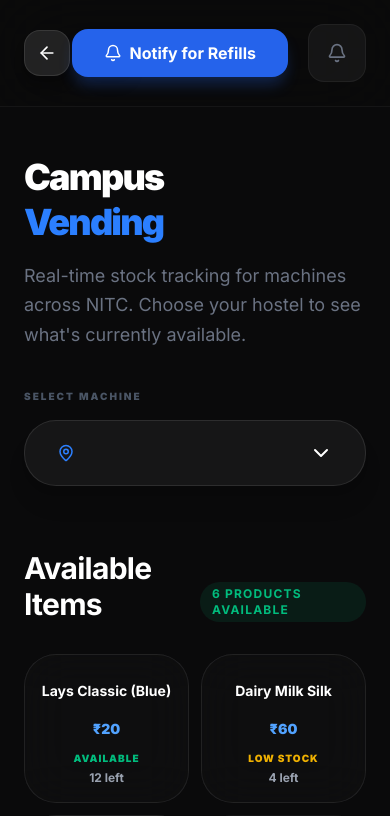
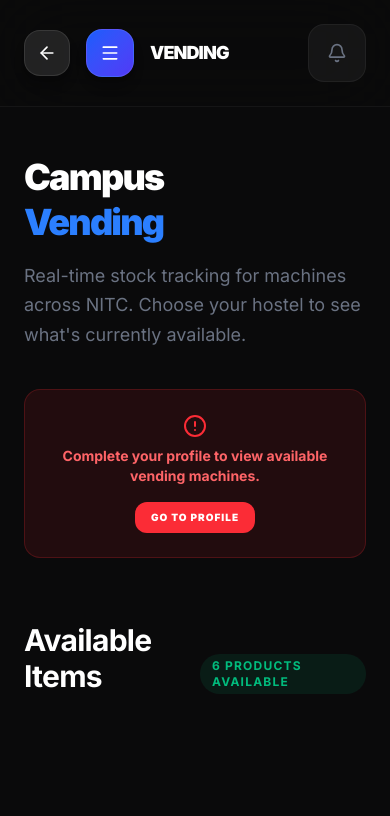
Before and after one commit to Swafvan-Shafi/nestc-frontend, a Next.js app: page /vending in a window 390 px wide. Shown: the top 816 px of the page. Built offline with nearby package versions, Linux system fonts and the light colour scheme.

Commit message:
style: finalize vending mobile grid, gender filtering, and marketplace request routing

```diff
--- a/src/app/marketplace/requests/page.tsx
+++ b/src/app/marketplace/requests/page.tsx
@@ -97,9 +97,8 @@ export default function RequestListPage() {
                 className={`glass-card relative group overflow-hidden flex flex-col transition-all border-white/5 hover:border-emerald-500/30 ${listing.is_urgent ? 'ring-1 ring-red-500/50' : ''}`}
               >
                 {listing.is_urgent && (
-                  <div className="absolute top-4 right-4 z-10 px-3 py-1 bg-red-500/90 text-white text-[10px] font-black uppercase tracking-widest rounded-full shadow-lg shadow-red-500/50 flex items-center gap-1 backdrop-blur-md border border-red-400">
-                    <AlertCircle size={12} />
-                    Urgent
+                  <div className="absolute top-3 right-3 z-10 px-2 py-1 bg-red-500 text-white text-[8px] font-black uppercase tracking-widest rounded-full shadow-lg shadow-red-500/30 flex items-center justify-center">
+                    URGENT
                   </div>
                 )}
 
@@ -117,6 +116,9 @@ export default function RequestListPage() {
                     <div>
                       <p className="text-[10px] text-gray-500 uppercase font-black tracking-widest">Requester</p>
                       <p className="text-sm font-bold text-white">{listing.seller_name || 'Anonymous Student'}</p>
+                      {listing.seller_hostel && (
+                        <p className="text-[10px] text-emerald-500 font-bold tracking-wider mt-0.5">{listing.seller_hostel}</p>
+                      )}
                     </div>
                   </div>
 
@@ -129,9 +131,9 @@ export default function RequestListPage() {
                     {currentUser?.id !== listing.seller_id ? (
                       <button
                         onClick={() => router.push(`/chat?sellerId=${listing.seller_id}&listingId=${listing.id}`)}
-                        className="px-4 py-3 flex items-center gap-2 text-xs font-bold uppercase tracking-widest bg-white/5 rounded-xl transition-all hover:bg-emerald-600 text-emerald-500 hover:text-white"
+                        className="p-3 bg-white/5 rounded-xl transition-all hover:bg-emerald-600 text-emerald-500 hover:text-white"
                       >
-                         I have this
+                         <MessageCircle size={22} />
                       </button>
                     ) : (
                       <Link href="/marketplace/my-listings" className="text-[9px] font-black uppercase text-emerald-500 tracking-widest hover:underline transition-all">Manage</Link>
--- a/src/app/vending/page.tsx
+++ b/src/app/vending/page.tsx
@@ -43,8 +43,16 @@ export default function VendingPage() {
     if (savedUser) {
       const parsedUser = JSON.parse(savedUser);
       setUser(parsedUser);
-      setFilteredHostels(allHostels);
-      setSelectedHostelId(allHostels[0]?.id || '');
+      const gender = (parsedUser.gender || '').toLowerCase();
+      if (!gender && parsedUser.role !== 'admin') {
+        setFilteredHostels([]);
+      } else {
+        const visible = parsedUser.role === 'admin'
+          ? allHostels
+          : allHostels.filter(h => h.gender === 'both' || h.gender === gender);
+        setFilteredHostels(visible);
+        setSelectedHostelId(visible[0]?.id || '');
+      }
     }
   }, []);
 
@@ -59,24 +67,17 @@ export default function VendingPage() {
         title="Vending"
         subtitle="Live Machine Status"
         action={
-          <div className="flex gap-4">
+          <>
             {user?.role === 'admin' && (
               <Link
                 href="/vending/refill"
-                className="btn-outline flex items-center gap-2 border-yellow-500/30 text-yellow-500 hover:bg-yellow-500/10"
+                className="btn-outline flex items-center gap-2 border-yellow-500/30 text-yellow-500 hover:bg-yellow-500/10 text-xs px-3 py-2"
               >
-                <Wrench size={18} />
+                <Wrench size={14} />
                 Refill Panel
               </Link>
             )}
-            <button
-              onClick={() => setSubscribed(!subscribed)}
-              className={`btn-primary flex items-center gap-2 ${subscribed ? 'bg-emerald-600 shadow-emerald-600/20' : ''}`}
-            >
-              <Bell size={18} />
-              {subscribed ? `Subscribed to ${selectedHostelId}` : 'Notify for Refills'}
-            </button>
-          </div>
+          </>
         }
       />
 
@@ -96,7 +97,13 @@ export default function VendingPage() {
           </motion.div>
 
           <div className="flex flex-col md:flex-row gap-8 items-start md:items-end">
-            {/* Hostel Dropdown */}
+            {filteredHostels.length === 0 ? (
+              <div className="w-full p-6 bg-red-500/10 border border-red-500/20 rounded-2xl text-center">
+                <AlertCircle size={24} className="mx-auto text-red-500 mb-2" />
+                <p className="text-red-400 font-bold text-sm">Complete your profile to view available vending machines.</p>
+                <Link href="/profile" className="inline-block mt-4 text-[10px] uppercase font-black tracking-widest text-white bg-red-500 px-4 py-2 rounded-xl">Go to Profile</Link>
+              </div>
+            ) : (
               <div className="relative w-full md:w-96 z-50">
                 <label className="text-[10px] font-black text-gray-600 uppercase tracking-[0.2em] mb-4 block">Select Machine</label>
                 <button
@@ -134,6 +141,7 @@ export default function VendingPage() {
                   )}
                 </AnimatePresence>
               </div>
+            )}
           </div>
         </section>
 
@@ -142,26 +150,33 @@ export default function VendingPage() {
              <h2 className="text-3xl font-bold text-white tracking-tight">Available Items</h2>
              <span className="text-xs font-bold text-emerald-500 uppercase tracking-widest bg-emerald-500/10 px-3 py-1 rounded-full">{availableItems.length} Products Available</span>
           </div>
-          <div className="grid grid-cols-2 sm:grid-cols-3 lg:grid-cols-4 xl:grid-cols-6 gap-3 pb-20">
+          {filteredHostels.length > 0 && (
+            <div className="grid grid-cols-3 lg:grid-cols-4 xl:grid-cols-6 gap-2 sm:gap-4 pb-20">
               {mockItems.map((item) => (
                 <div
                   key={item.id}
-                className={`glass-card p-4 flex flex-col items-center justify-center text-center border-white/10 ${item.stock === 0 ? 'opacity-50' : 'hover:border-blue-500/30'} transition-all`}
+                  className={`glass-card p-2 sm:p-4 flex flex-col items-center justify-between text-center border-white/10 ${item.stock === 0 ? 'opacity-60' : 'hover:border-blue-500/30'} transition-all`}
                 >
-                <h3 className="text-sm font-bold text-white leading-tight mb-2 line-clamp-2 min-h-[40px] flex items-center">{item.name}</h3>
-                <p className="text-sm text-blue-400 font-black mb-3">₹{item.price}</p>
+                  <img src={item.image} alt={item.name} className="w-12 h-12 sm:w-16 sm:h-16 object-contain mb-2" />
+                  <h3 className="text-[10px] sm:text-xs font-bold text-white leading-tight mb-1 line-clamp-2 h-[28px] sm:h-[32px]">{item.name}</h3>
+                  <p className="text-[10px] sm:text-xs text-blue-400 font-black mb-1">₹{item.price}</p>
 
-                <div className="flex flex-col items-center gap-1">
-                  <span className={`text-[10px] font-black uppercase tracking-widest ${
+                  <div className="flex flex-col items-center gap-1 mb-2">
+                    <span className={`text-[8px] sm:text-[9px] font-black uppercase tracking-widest ${
                       item.stock === 0 ? 'text-red-500' : item.stock < 5 ? 'text-yellow-500' : 'text-emerald-500'
                     }`}>
-                    {item.stock === 0 ? 'Out of Stock' : item.stock < 5 ? 'Low Stock' : 'Available'}
+                      {item.stock === 0 ? 'Out' : item.stock < 5 ? 'Low' : 'Available'}
                     </span>
-                  <span className="text-xs text-gray-400 font-bold">{item.stock} left</span>
+                    <span className="text-[9px] sm:text-[10px] text-gray-400 font-bold">{item.stock} left</span>
                   </div>
+
+                  <button className="w-full py-1.5 sm:py-2 bg-blue-600/10 hover:bg-blue-600 text-blue-500 hover:text-white rounded-lg text-[8px] sm:text-[9px] font-black uppercase tracking-widest transition-all flex items-center justify-center gap-1">
+                    <Bell size={10} /> Notify
+                  </button>
                 </div>
               ))}
             </div>
+          )}
 
           {availableItems.length === 0 && (
             <div className="text-center py-20 bg-white/5 rounded-[2.5rem] border border-white/5">
```
Also changed, not shown: src/app/marketplace/page.tsx (+20 -15 lines). Lines whose indentation alone changed are shown as unchanged.
